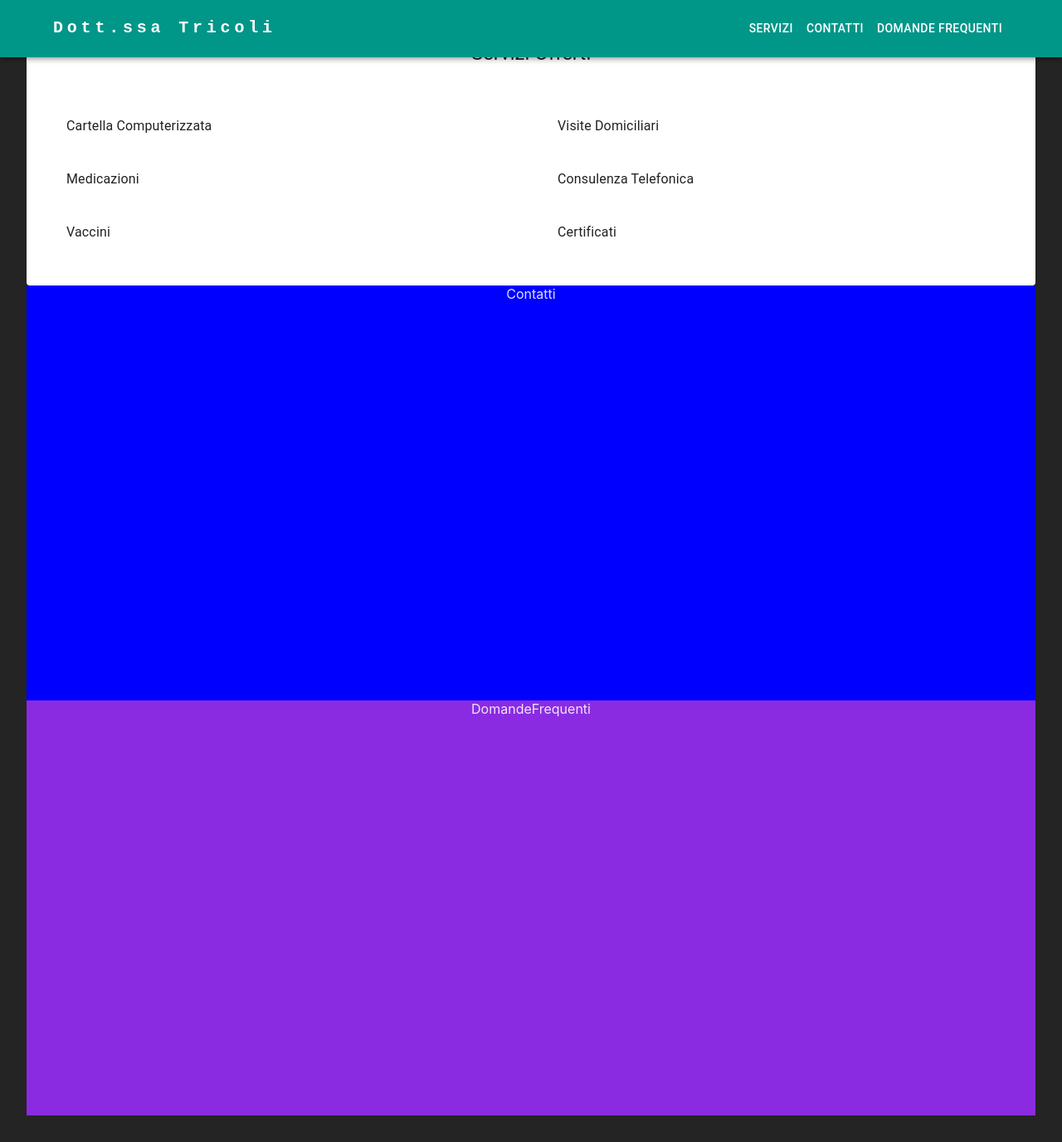
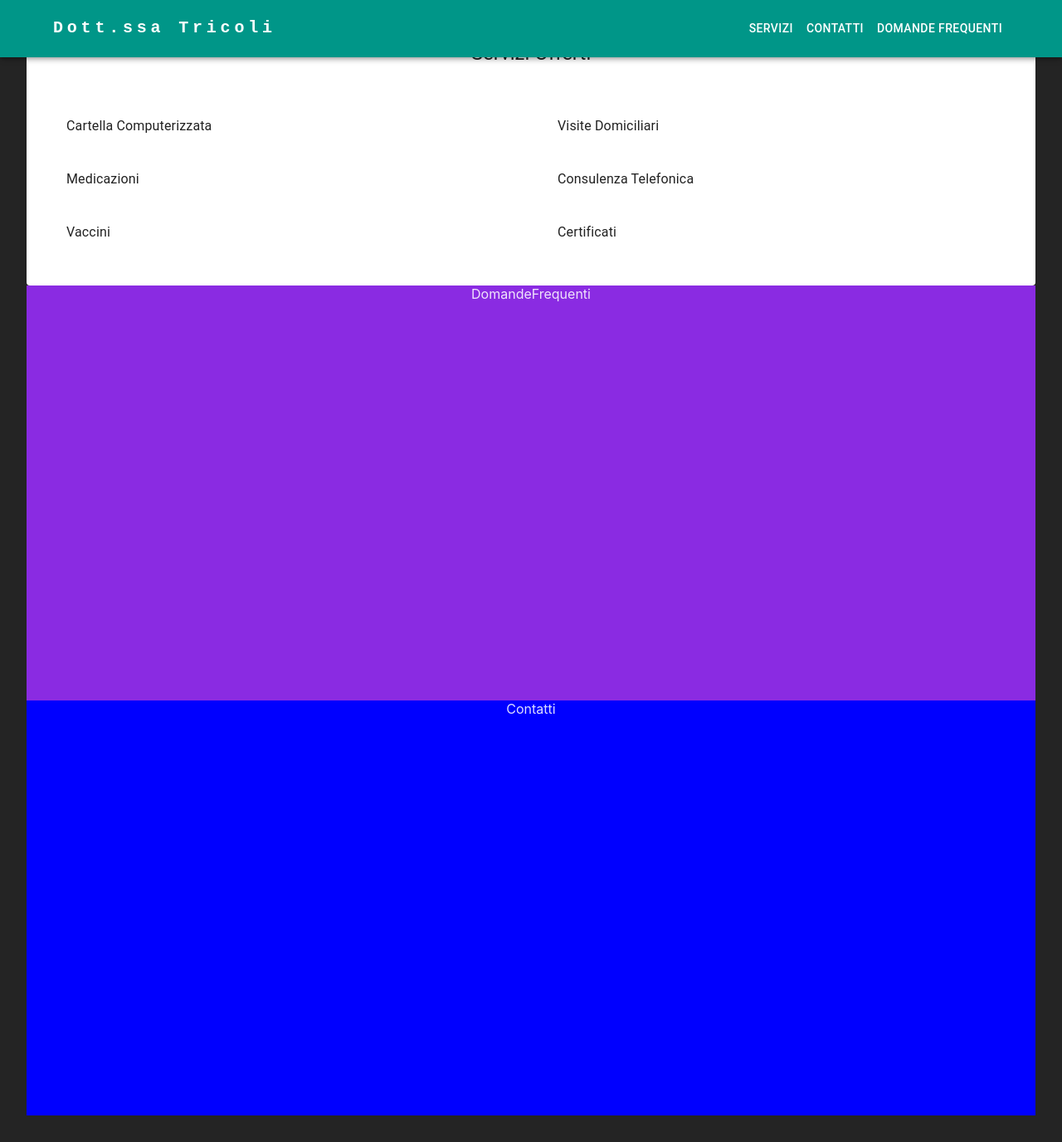
Before and after one commit to Mimmofalena/doctor-tricoli, a React (Vite) app: page / in a window 1280 px wide. Shown: the whole page at 83% size. Built offline with nearby package versions, Linux system fonts and the light colour scheme.

Commit message:
feat[domande_frequenti_section]: moved section faq before contacts

```diff
--- a/src/App.jsx
+++ b/src/App.jsx
@@ -24,11 +24,11 @@ function App() {
       <section ref={serviziRef}>
         <Servizi />
       </section>
+      <section ref={domandeFrequentiRef}>
+        <DomandeFrequenti />
+      </section>
       <section ref={contattiRef}>
         <Contatti />
-      </section>
-      <section ref={domandeFrequentiRef}>
-        <DomandeFrequenti />
       </section>
     </>
   );
```
